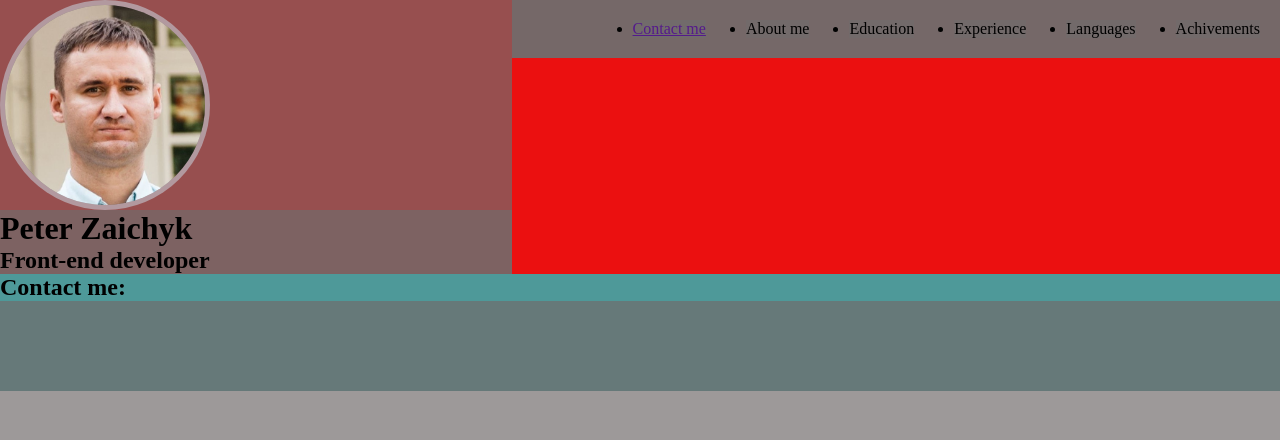
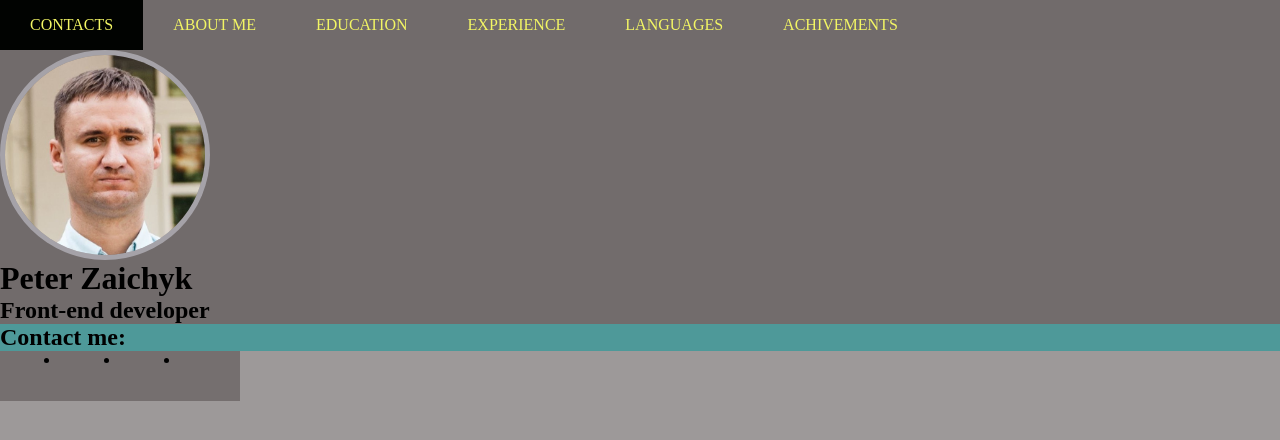
Before and after one commit to stealthybunny/rsschool-cv, a plain HTML site: page index.html in a window 1280 px wide. Drawn offline with Linux system fonts and the light colour scheme.

Commit message:
feat:changes

```diff
--- a/index.html
+++ b/index.html
@@ -9,6 +9,16 @@
 </head>
 <div class="central">
 <header class="header">
+<nav class="nav">
+    <ul class="nav-list">
+        <li><a href="">Contacts</a></li>
+        <li><a href="">About me</a></li>
+        <li><a href="">Education</a></li>
+        <li><a href="">Experience</a></li>
+        <li><a href="">Languages</a></li>
+        <li><a href="">Achivements</a></li>
+    </ul>
+</nav>
     <div class="header-left">
         <div class="portrait-box">
             <img class="portrait" src="./assets/img/Photo.jpg" alt="Photo">
@@ -17,16 +27,7 @@
         <h2>Front-end developer</h2>
     </div>
     <div class="header-right">
-        <nav class="page-navigation">
-            <ul class="navigation-list">
-                <li class="navigation-item"><a href="">Contact me</a></li>
-                <li class="navigation-item"><a href=""></a>About me</li>
-                <li class="navigation-item"><a href=""></a>Education</li>
-                <li class="navigation-item"><a href=""></a>Experience</li>
-                <li class="navigation-item"><a href=""></a>Languages</li>
-                <li class="navigation-item"><a href=""></a>Achivements</li>
-            </ul>
-        </nav>
+
     </div>
 
 </header>
--- a/style.css
+++ b/style.css
@@ -11,17 +11,12 @@ html {
     margin: 0px;
     padding: 0px;
   }
-  .header{
-    display: flex;
-    justify-content: flex-end;
-    background-color:  rgba(255, 0, 0, 0.856);
-  }
   .header-left{
-    width: 40%;
+    width: 25%;
   }
   .header-right{
     position: relative;
-    width: 60%;
+    width: 75%;
     height:40%
   }
   .portrait-box{
@@ -43,11 +38,43 @@ html {
 .contacts{
     background-color: aqua;
 }
-.navigation-list {
-    display: flex;
-    justify-content: flex-end;
-    align-items: center;
-  }
-.navigation-item{
-    margin:20px;
+.nav {
+  width:1280px;
+  margin: 0 auto;
 }
+
+.nav:before{
+  content:'';
+  display:block;
+  height:50px;
+  width:100%;
+  background:#000;
+  position:absolute;
+  left:0;
+  z-index:-1;
+}
+
+.nav-list{
+  margin:0;
+  padding:0;
+  list-style:none;
+  height:50px;
+}
+
+ul li{
+  float:left;
+}
+
+ul li a{
+  color:rgb(242, 245, 100);
+  display:block;
+  height:50px;
+  padding:0 30px;
+  text-transform:uppercase;
+  text-decoration:none;
+  line-height:50px;
+}
+
+ul li a:hover{
+  background:#010301;
+}
```
